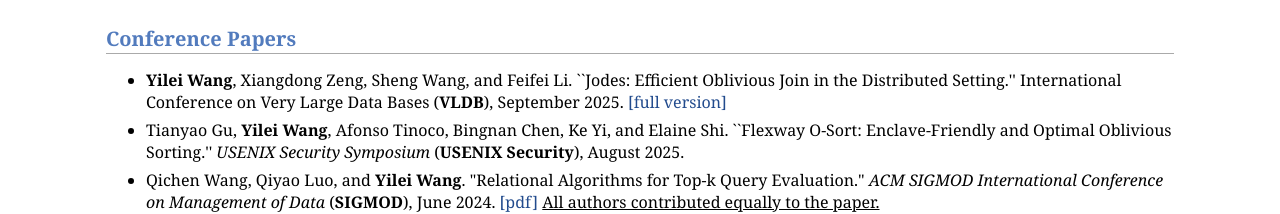
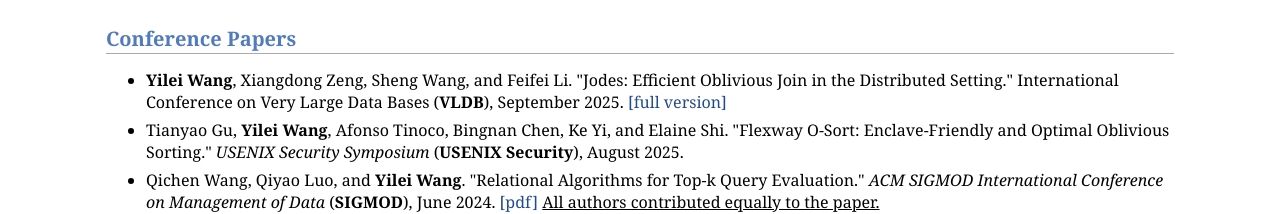
Before and after one commit to Aqua-Dream/home_page, a plain HTML site: page index.html in a window 1280 px wide. Shown: the part 273-487 px from the top of the page. Drawn offline with Linux system fonts and the light colour scheme.

Commit message:
Update index.html

```diff
--- a/index.html
+++ b/index.html
@@ -36,8 +36,8 @@
 
 <h2>Conference Papers</h2>
 <ul>
-<li><b>Yilei Wang</b>, Xiangdong Zeng, Sheng Wang, and Feifei Li. ``Jodes: Efficient Oblivious Join in the Distributed Setting.'' International Conference on Very Large Data Bases (<b>VLDB</b>), September 2025. <a href="https://arxiv.org/pdf/2501.09334" target="_blank">[full version]</a></li>
-<li>Tianyao Gu, <b>Yilei Wang</b>, Afonso Tinoco, Bingnan Chen, Ke Yi, and Elaine Shi. ``Flexway O-Sort: Enclave-Friendly and Optimal Oblivious Sorting.'' <i>USENIX Security Symposium</i> (<b>USENIX Security</b>), August 2025.</li>
+<li><b>Yilei Wang</b>, Xiangdong Zeng, Sheng Wang, and Feifei Li. "Jodes: Efficient Oblivious Join in the Distributed Setting." International Conference on Very Large Data Bases (<b>VLDB</b>), September 2025. <a href="https://arxiv.org/pdf/2501.09334" target="_blank">[full version]</a></li>
+<li>Tianyao Gu, <b>Yilei Wang</b>, Afonso Tinoco, Bingnan Chen, Ke Yi, and Elaine Shi. "Flexway O-Sort: Enclave-Friendly and Optimal Oblivious Sorting." <i>USENIX Security Symposium</i> (<b>USENIX Security</b>), August 2025.</li>
 <li>Qichen Wang, Qiyao Luo, and <b>Yilei Wang</b>. "Relational Algorithms for Top-k Query Evaluation."  <i>ACM SIGMOD International Conference on Management of Data</i> (<b>SIGMOD</b>), June 2024. <a href="paper/TopKCQ.pdf" target="_blank">[pdf]</a> <u>All authors contributed equally to the paper.</u></li>
 <li>Qiyao Luo, <b>Yilei Wang</b>, Ke Yi, Sheng Wang, and Feifei Li. "Secure Sampling for Approximate Multi-party Query Processing."  <i>ACM SIGMOD International Conference on Management of Data</i> (<b>SIGMOD</b>), June 2024. <a href="paper/SecureSampling.pdf" target="_blank">[pdf]</a></li>
 <li>Qiyao Luo, <b>Yilei Wang</b>, and Ke Yi. "Frequency Estimation in the Shuffle Model with Almost a Single Message." <i>ACM Conference on Computer and Communications Security</i> (<b>CCS</b>), Nov 2022.  <a href="paper/FEShuffle.pdf" target="_blank">[pdf]</a> </li>
```
